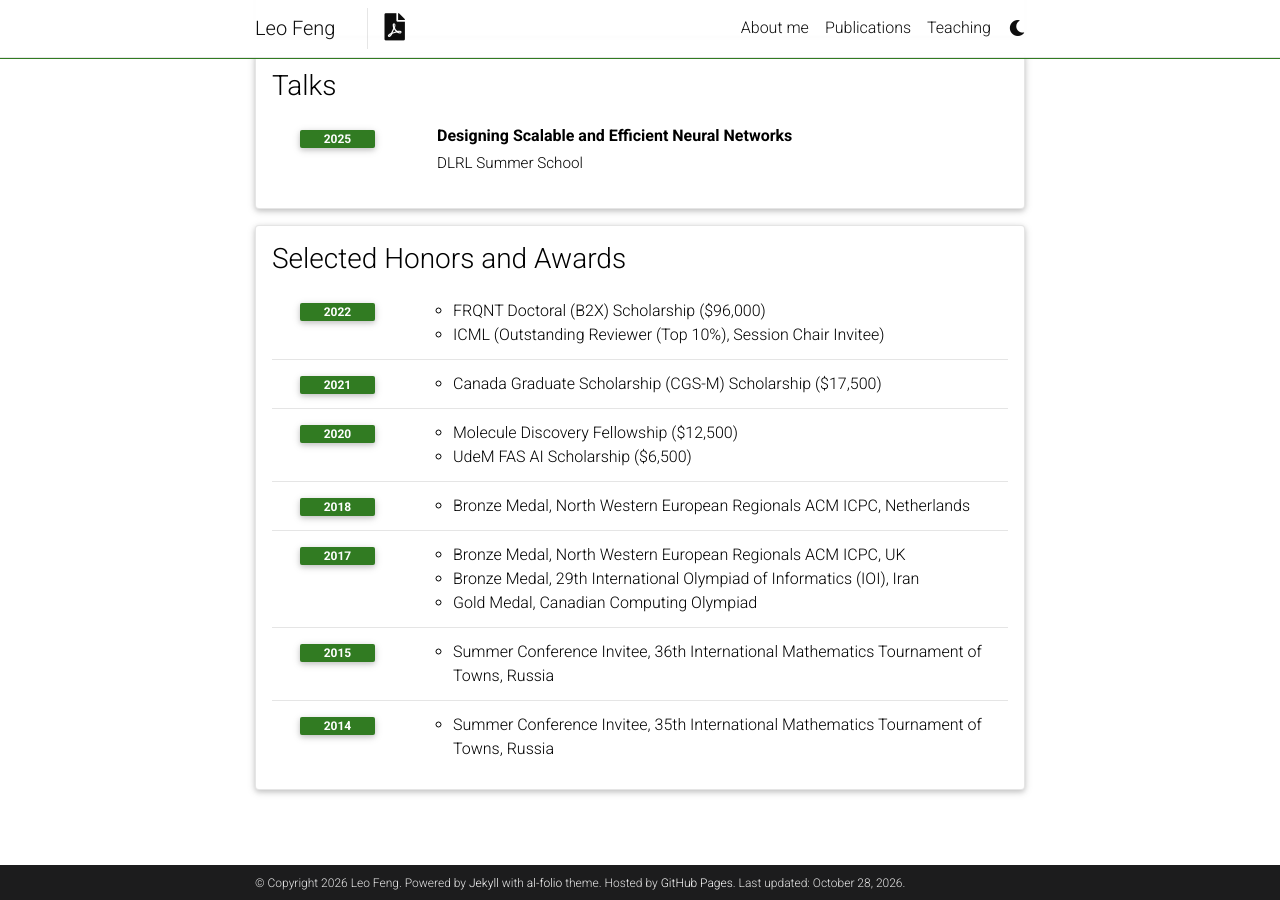
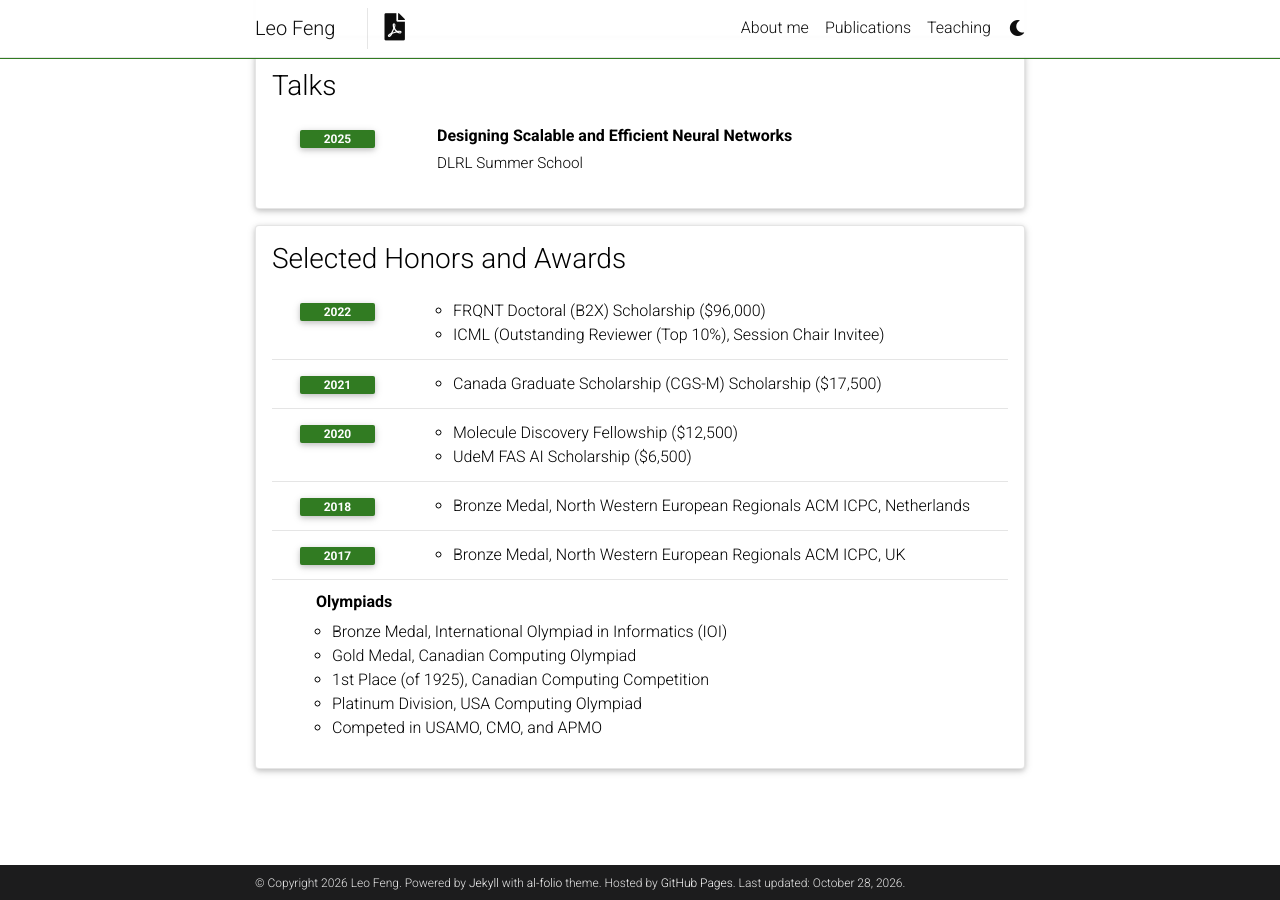
Before and after one commit to leofeng-ca/leofeng-ca.github.io, a Jekyll site: the page built from _pages/cv.md, in a window 1280 px wide and 900 px high, scrolled down 1029 px. Built offline with Jekyll 4.4.1, drawn with Linux system fonts in a browser that asks for light colours; comment, search, counter and statistics services are not loaded; a style sheet for code colours, icons or effects is not loaded.

Commit message:
Condense high-school olympiad awards on CV page
Merge the 2014-2017 olympiad entries into a single undated Olympiads entry, matching the condensed CV PDF.

Co-Authored-By: Claude Opus 5.5 <noreply@anthropic.com>

```diff
--- a/_data/cv.yml
+++ b/_data/cv.yml
@@ -57,11 +57,10 @@
     - year: 2017
       items:
         - Bronze Medal, North Western European Regionals ACM ICPC, UK
-        - Bronze Medal, 29th International Olympiad of Informatics (IOI), Iran
+    - title: Olympiads
+      items:
+        - Bronze Medal, International Olympiad in Informatics (IOI)
         - Gold Medal, Canadian Computing Olympiad
-    - year: 2015
-      items:
-        - Summer Conference Invitee, 36th International Mathematics Tournament of Towns, Russia
-    - year: 2014
-      items:
-        - Summer Conference Invitee, 35th International Mathematics Tournament of Towns, Russia
+        - 1st Place (of 1925), Canadian Computing Competition
+        - Platinum Division, USA Computing Olympiad
+        - Competed in USAMO, CMO, and APMO
```
